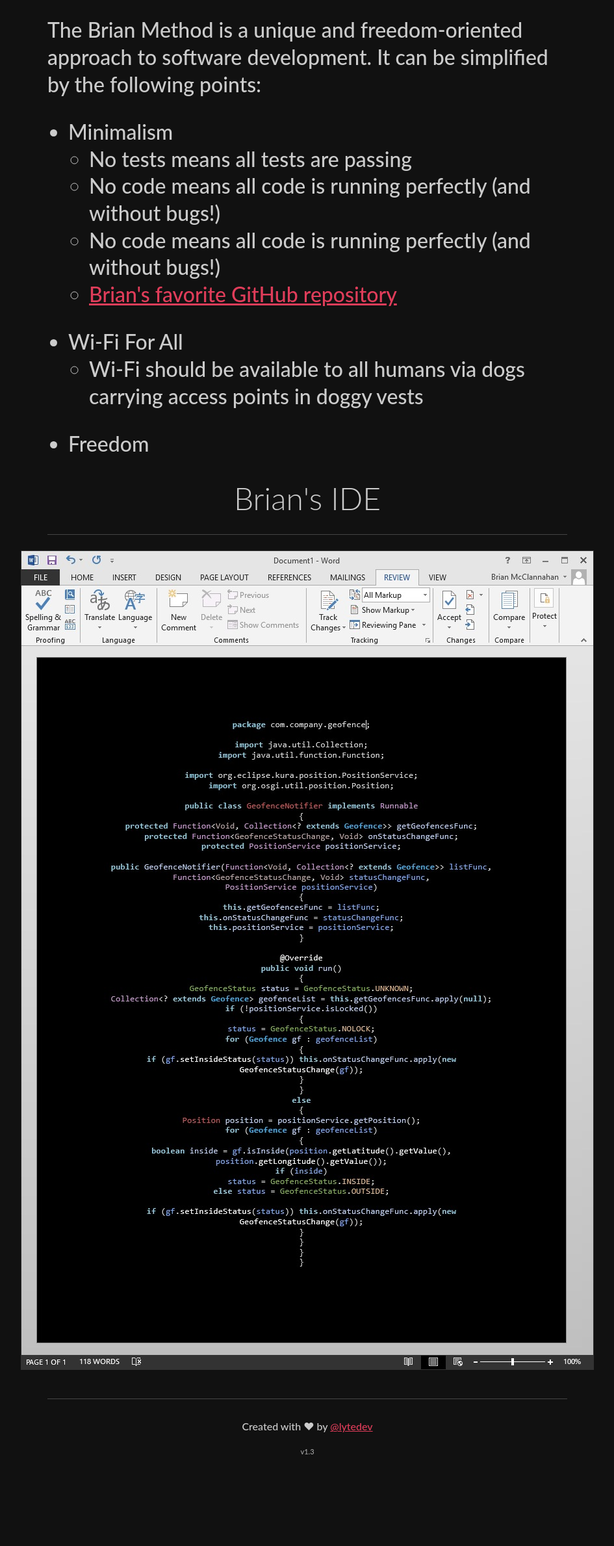
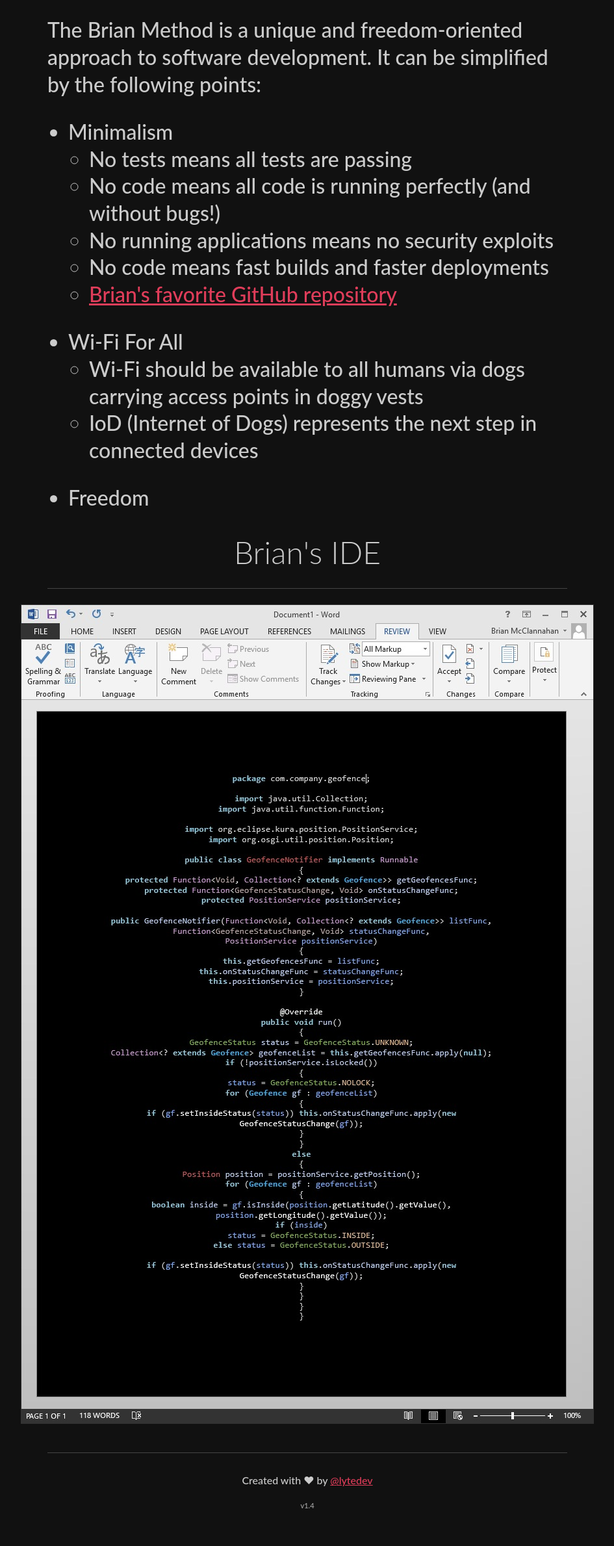
Before and after one commit to lytedev/thebrianmethod.fun, a plain HTML site: page public/index.html in a window 1280 px wide. Shown: the part 699-3078 px from the top of the page at 65% size, without its empty margins (167-1112 px from the left). Drawn offline with Linux system fonts and the light colour scheme.

Commit message:
Added content

```diff
--- a/public/index.html
+++ b/public/index.html
@@ -134,7 +134,10 @@
 					No code means all code is running perfectly (and without bugs!)
 				</li>
 				<li>
-					No code means all code is running perfectly (and without bugs!)
+					No running applications means no security exploits
+				</li>
+				<li>
+					No code means fast builds and faster deployments
 				</li>
 				<li>
 					<a href="https://github.com/kelseyhightower/nocode">Brian's favorite GitHub repository</a>
@@ -144,7 +147,12 @@
 		<li>
 			Wi-Fi For All
 			<ul>
-				<li>Wi-Fi should be available to all humans via dogs carrying access points in doggy vests</li>
+				<li>
+					Wi-Fi should be available to all humans via dogs carrying access points in doggy vests
+				</li>
+				<li>
+					IoD (Internet of Dogs) represents the next step in connected devices
+				</li>
 			</ul>
 		</li>
 		<li>
@@ -157,6 +165,6 @@
 
 	<footer>
 		<p>Created with ❤ by <a href="https://lytedev.io">@lytedev</a></p>
-		<p><small>v1.3</small></p>
+		<p><small>v1.4</small></p>
 	</footer>
 </body>
```
Also changed, not shown: 1 other file.
